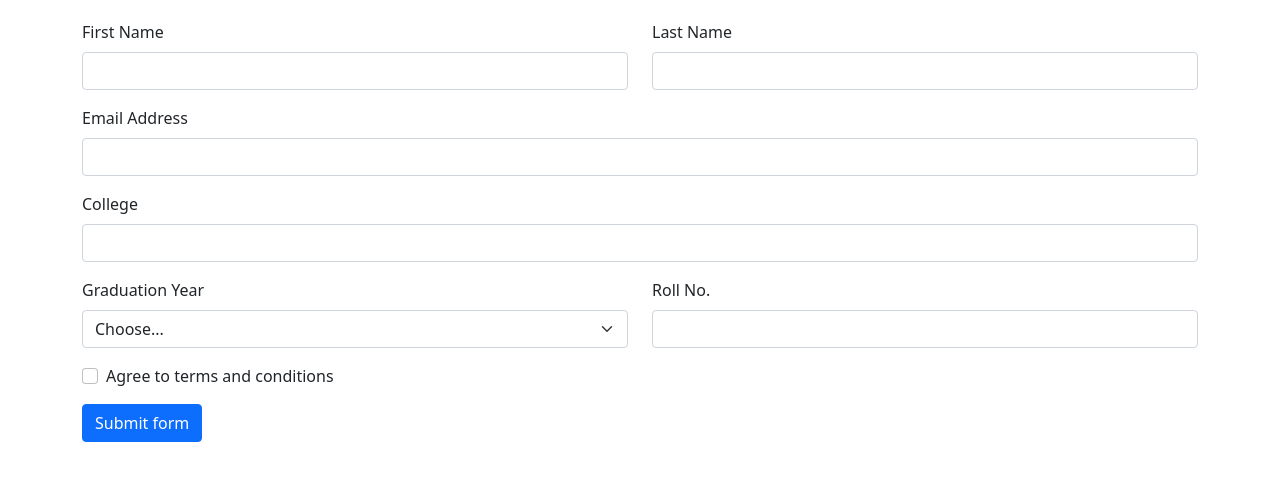
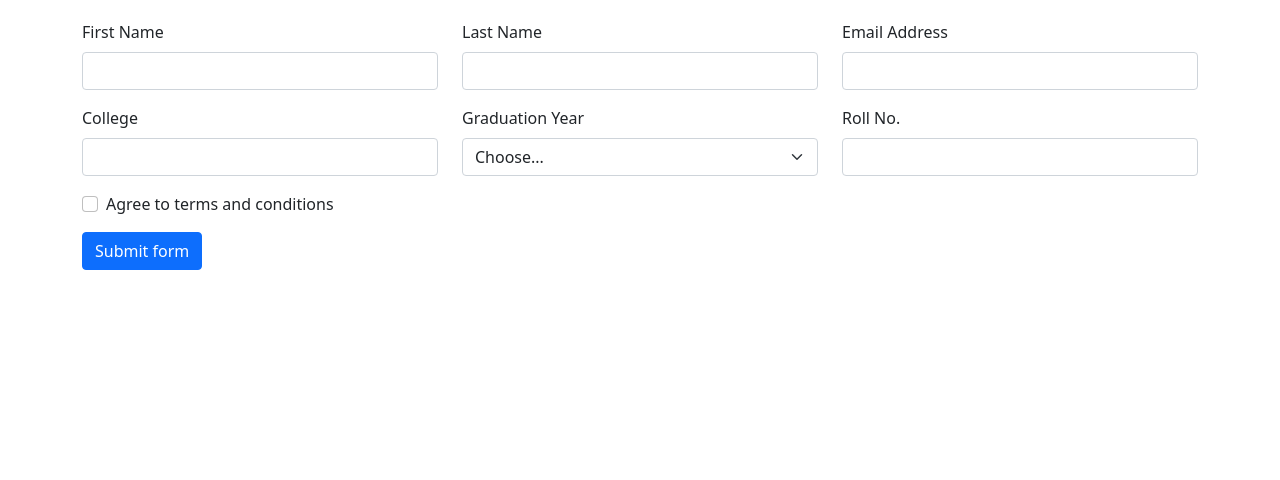
Before and after one commit to acciojob/bootstrap-form-easy-624-urvashi, a website: page main.html in a window 1280 px wide. Shown: the part 90-570 px from the top of the page. Drawn offline with nearby package versions, Linux system fonts and the light colour scheme.

Commit message:
created a submission

```diff
--- a/main.html
+++ b/main.html
@@ -12,38 +12,44 @@
 	 <div class="container mt-5">
     <h2 class="text-center mb-4">Internship Form</h2>
     <form class="needs-validation" novalidate>
-            <div class="row">
-                <div class="col-md-6 mb-3">
+        <div class="row mb-3">
+            <!-- First Name -->
+            <div class="col-md-4">
                 <label for="first-name-input" class="form-label">First Name</label>
                 <input type="text" class="form-control" id="first-name-input" required>
                 <div class="invalid-feedback">
                     First name required!
                 </div>
             </div>
-                <div class="col-md-6 mb-3">
+            <!-- Last Name -->
+            <div class="col-md-4">
                 <label for="last-name-input" class="form-label">Last Name</label>
                 <input type="text" class="form-control" id="last-name-input" required>
                 <div class="invalid-feedback">
                     Last name required!
                 </div>
             </div>
-            </div>
-            <div class="mb-3">
+            <!-- Email Address -->
+            <div class="col-md-4">
                 <label for="email-input" class="form-label">Email Address</label>
                 <input type="email" class="form-control" id="email-input" required>
                 <div class="invalid-feedback">
                     Email required!
                 </div>
             </div>
-            <div class="mb-3">
+        </div>
+
+        <div class="row mb-3">
+            <!-- College -->
+            <div class="col-md-4">
                 <label for="college-input" class="form-label">College</label>
                 <input type="text" class="form-control" id="college-input" required>
                 <div class="invalid-feedback">
                     Please provide a valid college.
                 </div>
             </div>
-            <div class="row">
-                <div class="col-md-6 mb-3">
+            <!-- Graduation Year -->
+            <div class="col-md-4">
                 <label for="graduation-year-input" class="form-label">Graduation Year</label>
                 <select class="form-select" id="graduation-year-input" required>
                     <option value="" disabled selected>Choose...</option>
@@ -56,7 +62,8 @@
                     Please select a valid Graduation Year.
                 </div>
             </div>
-                <div class="col-md-6 mb-3">
+            <!-- Roll No. -->
+            <div class="col-md-4">
                 <label for="roll-no-input" class="form-label">Roll No.</label>
                 <input type="text" class="form-control" id="roll-no-input" required>
                 <div class="invalid-feedback">
@@ -64,6 +71,7 @@
                 </div>
             </div>
         </div>
+
         <div class="mb-3 form-check">
             <input type="checkbox" class="form-check-input" id="conditions-checkbox" required>
             <label class="form-check-label" for="conditions-checkbox">Agree to terms and conditions</label>
@@ -71,9 +79,14 @@
                 You must agree before submitting.
             </div>
         </div>
+
         <button class="btn btn-primary" type="submit">Submit form</button>
     </form>
 </div>
+
+<script type="text/javascript" src="./script.js"></script>
+<script src="https://cdn.jsdelivr.net/npm/bootstrap@5.0.2/dist/js/bootstrap.bundle.min.js"></script>
+
 
     <script type="text/javascript" src="./script.js">
 </script>
```
Lines whose indentation alone changed are shown as unchanged.
